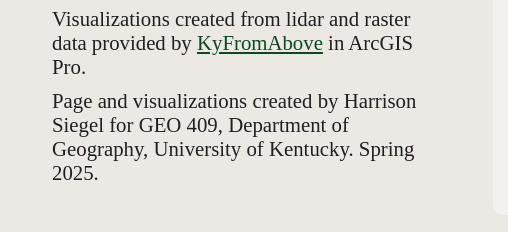
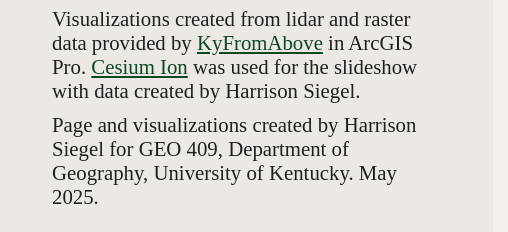
Before and after one commit to Hmsi229/Georgetown_Development, a plain HTML site: page index.html in a window 1280 px wide. Shown: the part 1080-1312 px from the top of the page, 96-604 px from the left. Drawn offline with Linux system fonts and the light colour scheme.

Commit message:
added info

```diff
--- a/index.html
+++ b/index.html
@@ -212,12 +212,12 @@
 
         <p>
           Visualizations created from lidar and raster data provided by
-          <a href="https://kyfromabove.ky.gov/">KyFromAbove</a> in ArcGIS Pro.
+          <a href="https://kyfromabove.ky.gov/">KyFromAbove</a> in ArcGIS Pro. <a href="https://cesium.com/platform/cesium-ion/">Cesium Ion</a> was used for the slideshow with data created by Harrison Siegel.
         </p>
 
         <p>
           Page and visualizations created by Harrison Siegel for GEO 409, Department of
-          Geography, University of Kentucky. Spring 2025.
+          Geography, University of Kentucky. May 2025.
         </p>
       </div>
       <div class="right-column">
```
